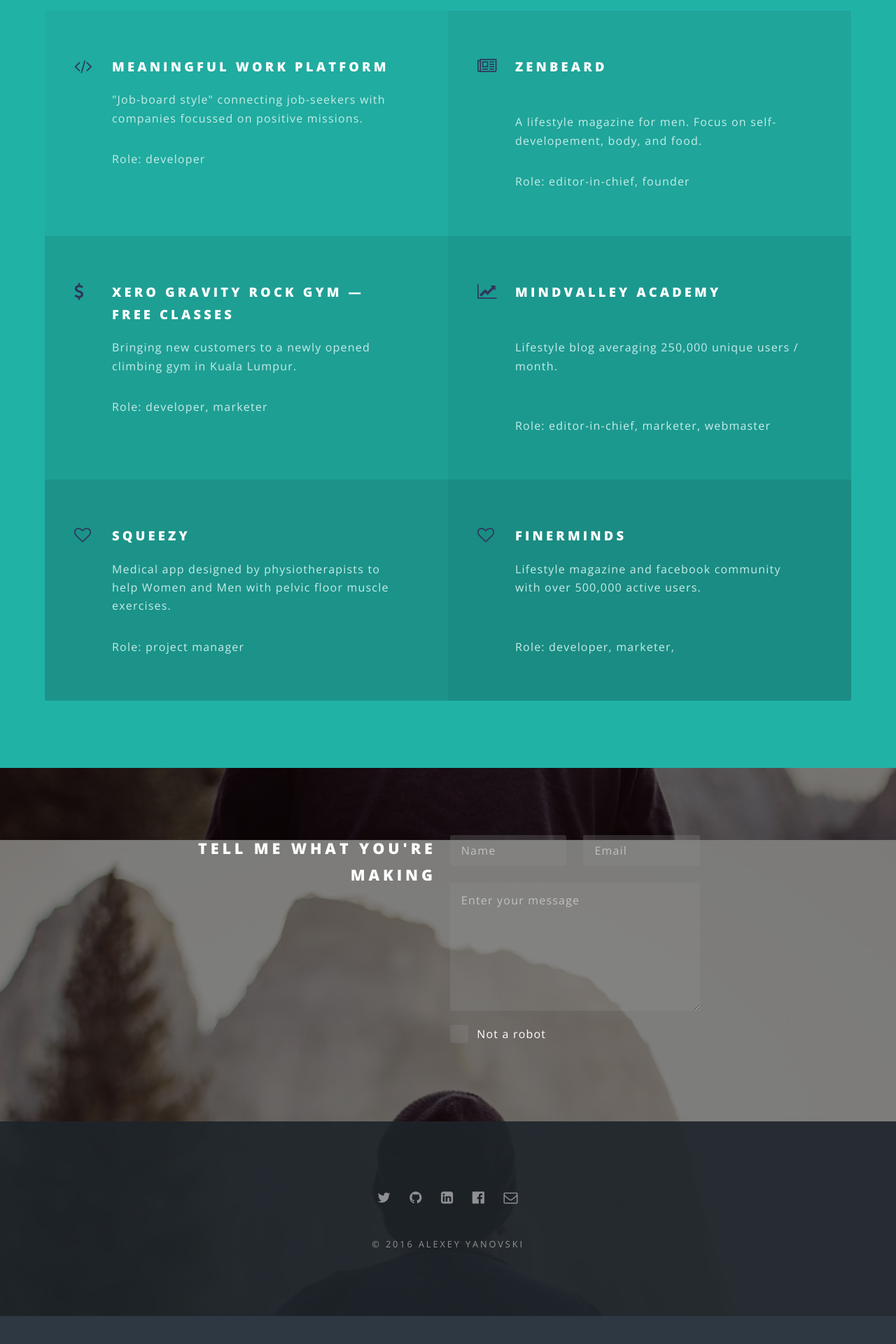
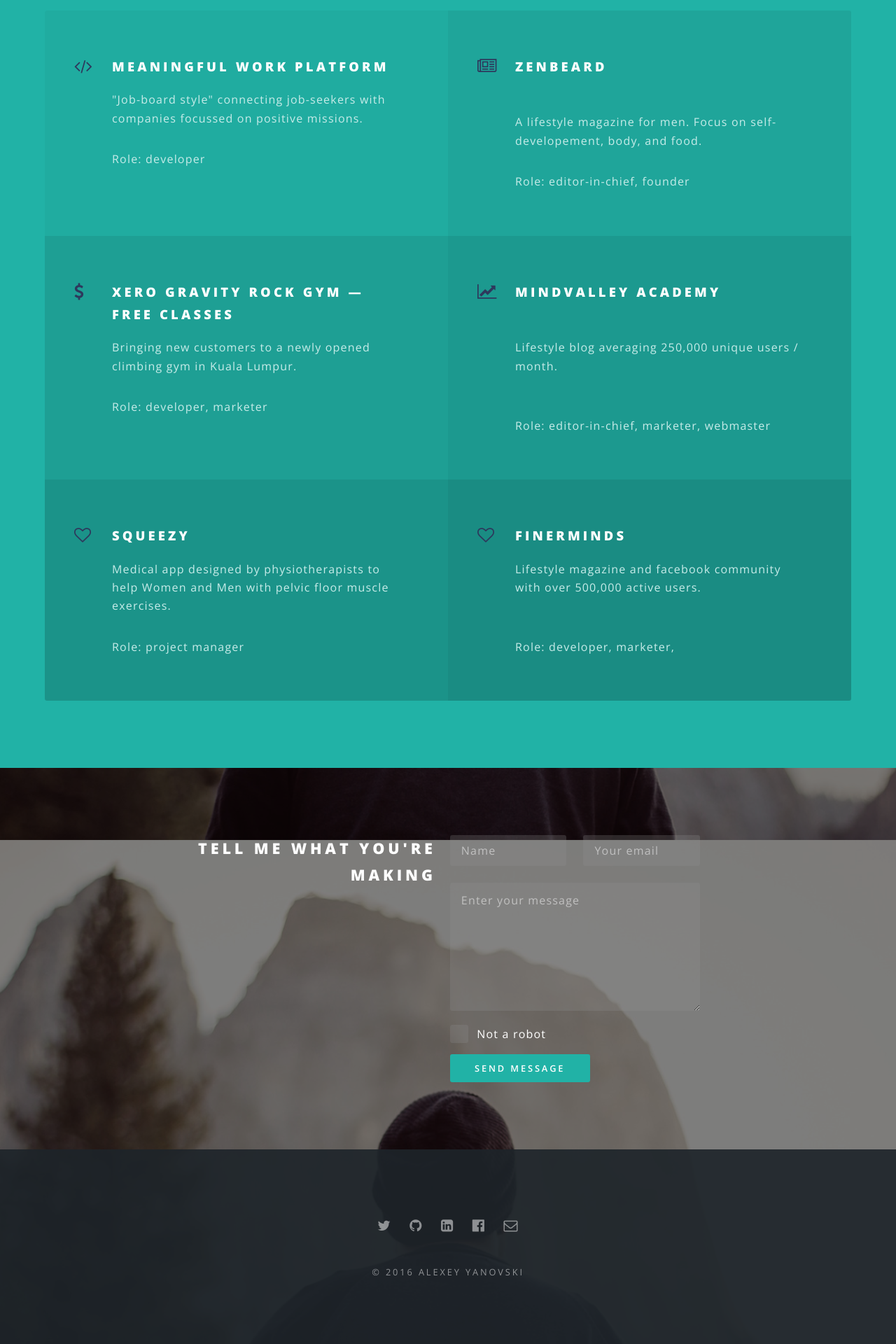
Before and after one commit to lexi89/one-page-folio, a Jekyll site: the page built from index.html, in a window 1280 px wide. Shown: the part 3300-5220 px from the top of the page at 70% size. Built offline with Jekyll 4.4.1, drawn with Linux system fonts in a browser that asks for light colours; before the commit the page ends 5180 px from its top, so only the background shows below that.

Commit message:
added formspree

```diff
--- a/css/main.scss
+++ b/css/main.scss
@@ -858,16 +858,16 @@
 		}
 
 		&.special {
-			background-color: _palette(accent6, bg);
+			background-color: _palette(accent1, bg);
 			box-shadow: none !important;
-			color: _palette(accent6, fg-bold) !important;
+			color: _palette(accent1, fg-bold) !important;
 
 			&:hover {
-				background-color: lighten(_palette(accent6, bg), 5) !important;
+				background-color: lighten(_palette(accent1, bg), 5) !important;
 			}
 
 			&:active {
-				background-color: darken(_palette(accent6, bg), 5) !important;
+				background-color: darken(_palette(accent1, bg), 5) !important;
 			}
 		}
 
--- a/index.html
+++ b/index.html
@@ -101,22 +101,23 @@
 									<h2>Tell me what you're making</h2>
 								</div>
 							<!-- </header> -->
-							<form method="post" action="#">
+							<form method="post" action="//formspree.io/alexey.yanovski1@gmail.com">
 								<div class="row uniform">
 									<div class="6u 12u$(xsmall)">
-										<input type="text" name="demo-name" id="demo-name" value="" placeholder="Name" />
+										<input type="text" name="name" value="" placeholder="Name" />
 									</div>
 									<div class="6u$ 12u$(xsmall)">
-										<input type="email" name="demo-email" id="demo-email" value="" placeholder="Email" />
+										<input type="email" name="email" value="" placeholder="Your email" />
 									</div>
 									<div class="12u$">
-										<textarea name="demo-message" id="demo-message" placeholder="Enter your message" rows="6"></textarea>
+										<textarea name="message" placeholder="Enter your message" rows="6"></textarea>
 									</div>
 								</div>
 
 								<div class="6u$ 12u$(small) top20">
-									<input type="checkbox" id="demo-human" name="demo-human">
+									<input type="checkbox" id="demo-human" name="human">
 									<label for="demo-human">Not a robot</label>
+									<input type="submit" value="Send Message" class="special" />
 								</div>
 							</form>
 
```
Also changed, not shown: css/ie8.scss (line endings or trailing spaces), 3 other files.
